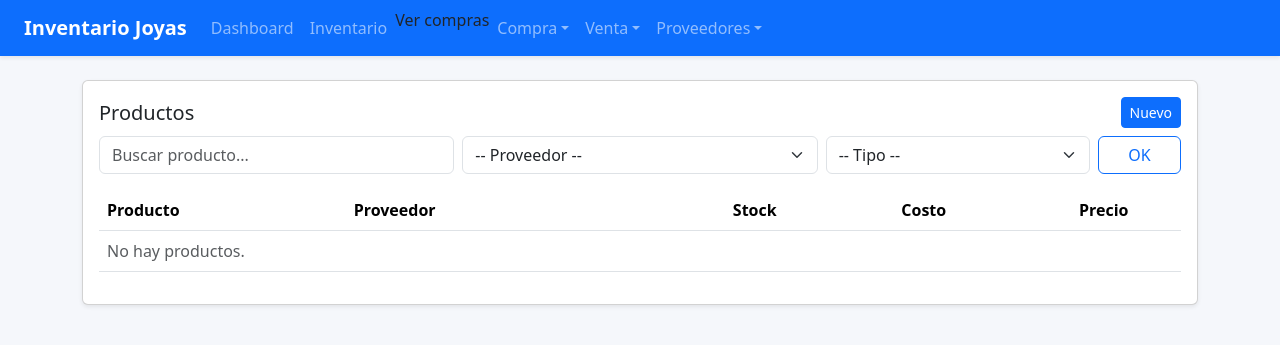
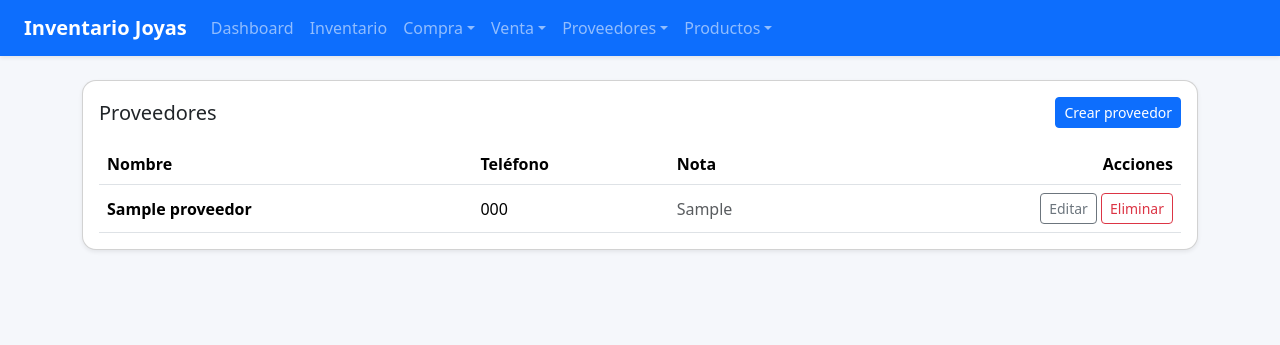
Before and after one commit to Franku83/gestion_inventario, a Django app: page /proveedores/ in a window 1280 px wide. Shown: the top 345 px of the page. Run offline with Django 5.2, Linux system fonts and the light colour scheme; tables that the repository leaves empty hold one stand-in row (values such as "Sample post").

Commit message:
Add edit/delete for providers and purchases + fix navbar

```diff
--- a/core/templates/core/base.html
+++ b/core/templates/core/base.html
@@ -3,25 +3,20 @@
 <head>
   <meta charset="utf-8">
   <meta name="viewport" content="width=device-width, initial-scale=1">
-  <title>{% block title %}Inventario{% endblock %}</title>
+  <title>{% block title %}Inventario Joyas{% endblock %}</title>
 
   <link href="https://cdn.jsdelivr.net/npm/bootstrap@5.3.3/dist/css/bootstrap.min.css" rel="stylesheet">
 
   <style>
     body { background: #f5f7fb; }
+    .card { border-radius: 14px; }
     .kpi { border-radius: 14px; }
     .table td, .table th { vertical-align: middle; }
-
-    @media print {
-      .no-print { display: none !important; }
-      body { background: white !important; }
-    }
   </style>
 </head>
-
 <body>
 
-<nav class="navbar navbar-expand-lg navbar-dark bg-primary shadow-sm no-print">
+<nav class="navbar navbar-expand-lg navbar-dark bg-primary shadow-sm">
   <div class="container-fluid px-4">
     <a class="navbar-brand fw-semibold" href="{% url 'dashboard' %}">Inventario Joyas</a>
 
@@ -41,10 +36,11 @@
         </li>
 
         <li class="nav-item dropdown">
-          <li><a class="dropdown-item" href="{% url 'compra_list' %}">Ver compras</a></li>
           <a class="nav-link dropdown-toggle" href="#" role="button" data-bs-toggle="dropdown">Compra</a>
           <ul class="dropdown-menu">
             <li><a class="dropdown-item" href="{% url 'compra_create' %}">Registrar compra</a></li>
+            <li><a class="dropdown-item" href="{% url 'compra_list' %}">Ver compras</a></li>
+            <li><hr class="dropdown-divider"></li>
             <li><a class="dropdown-item" href="{% url 'tipo_list' %}">Tipos</a></li>
           </ul>
         </li>
@@ -65,6 +61,14 @@
           </ul>
         </li>
 
+        <li class="nav-item dropdown">
+          <a class="nav-link dropdown-toggle" href="#" role="button" data-bs-toggle="dropdown">Productos</a>
+          <ul class="dropdown-menu">
+            <li><a class="dropdown-item" href="{% url 'producto_list' %}">Listar</a></li>
+            <li><a class="dropdown-item" href="{% url 'producto_create' %}">Crear</a></li>
+          </ul>
+        </li>
+
       </ul>
     </div>
   </div>
@@ -73,9 +77,7 @@
 <div class="container py-4">
   {% if messages %}
     {% for m in messages %}
-      <div class="alert alert-{{ m.tags|default:'info' }} no-print" role="alert">
-        {{ m }}
-      </div>
+      <div class="alert alert-{{ m.tags|default:'info' }}" role="alert">{{ m }}</div>
     {% endfor %}
   {% endif %}
 
--- a/core/templates/core/proveedor_list.html
+++ b/core/templates/core/proveedor_list.html
@@ -1,74 +1,41 @@
 {% extends "core/base.html" %}
-{% block title %}Productos{% endblock %}
+{% block title %}Proveedores{% endblock %}
 
 {% block content %}
 <div class="card shadow-sm">
   <div class="card-body">
-    <div class="d-flex justify-content-between align-items-center mb-2">
-      <h5 class="mb-0">Productos</h5>
-      <a class="btn btn-primary btn-sm" href="{% url 'producto_create' %}">Nuevo</a>
+    <div class="d-flex justify-content-between align-items-center mb-3">
+      <h5 class="mb-0">Proveedores</h5>
+      <a class="btn btn-primary btn-sm" href="{% url 'proveedor_create' %}">Crear proveedor</a>
     </div>
 
-    <form method="get" class="row g-2 mb-3">
-      <div class="col-md-4">
-        <input class="form-control" name="q" value="{{ filters.q }}" placeholder="Buscar producto...">
-      </div>
-
-      <div class="col-md-4">
-        <select class="form-select" name="proveedor">
-          <option value="">-- Proveedor --</option>
-          {% for p in proveedores %}
-            <option value="{{ p.id }}" {% if filters.proveedor == p.id|stringformat:"s" %}selected{% endif %}>{{ p.nombre }}</option>
-          {% endfor %}
-        </select>
-      </div>
-
-      <div class="col-md-3">
-        <select class="form-select" name="tipo">
-          <option value="">-- Tipo --</option>
-          {% for t in tipos %}
-            <option value="{{ t.id }}" {% if filters.tipo == t.id|stringformat:"s" %}selected{% endif %}>{{ t.nombre }}</option>
-          {% endfor %}
-        </select>
-      </div>
-
-      <div class="col-md-1">
-        <button class="btn btn-outline-primary w-100" type="submit">OK</button>
-      </div>
-    </form>
-
     <div class="table-responsive">
-      <table class="table table-hover">
+      <table class="table table-hover mb-0">
         <thead>
           <tr>
-            <th>Producto</th>
-            <th>Proveedor</th>
-            <th class="text-end">Stock</th>
-            <th class="text-end">Costo</th>
-            <th class="text-end">Precio</th>
-            <th></th>
+            <th>Nombre</th>
+            <th>Teléfono</th>
+            <th>Nota</th>
+            <th class="text-end">Acciones</th>
           </tr>
         </thead>
         <tbody>
-          {% for p in productos %}
+          {% for p in proveedores %}
           <tr>
             <td class="fw-semibold">{{ p.nombre }}</td>
-            <td>{{ p.proveedor.nombre }}</td>
-            <td class="text-end">{{ p.stock }}</td>
-            <td class="text-end">{{ p.costo_unitario }}</td>
-            <td class="text-end">{{ p.precio_venta_unitario }}</td>
+            <td>{{ p.telefono }}</td>
+            <td class="text-muted">{{ p.nota }}</td>
             <td class="text-end">
-              <a class="btn btn-outline-secondary btn-sm" href="{% url 'producto_update' p.id %}">Editar</a>
-              <a class="btn btn-outline-danger btn-sm" href="{% url 'producto_delete' p.id %}">Eliminar</a>
+              <a class="btn btn-outline-secondary btn-sm" href="{% url 'proveedor_update' p.id %}">Editar</a>
+              <a class="btn btn-outline-danger btn-sm" href="{% url 'proveedor_delete' p.id %}">Eliminar</a>
             </td>
           </tr>
           {% empty %}
-          <tr><td colspan="6" class="text-muted">No hay productos.</td></tr>
+          <tr><td colspan="4" class="text-muted">No hay proveedores.</td></tr>
           {% endfor %}
         </tbody>
       </table>
     </div>
-
   </div>
 </div>
 {% endblock %}
```
Also changed, not shown: core/templates/core/compra_list.html (+4 -5 lines), movimiento/models.py (+3 -6 lines).
